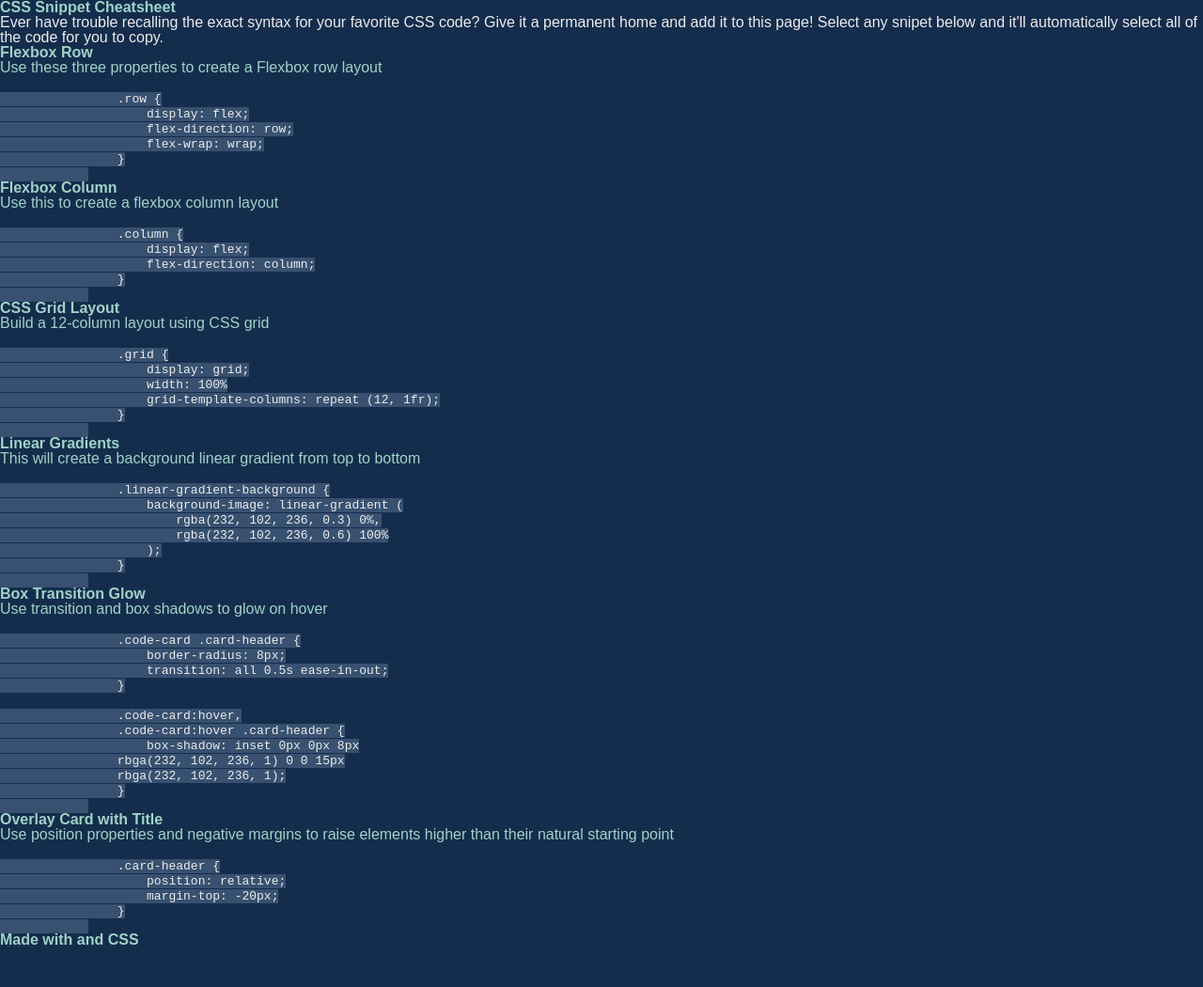
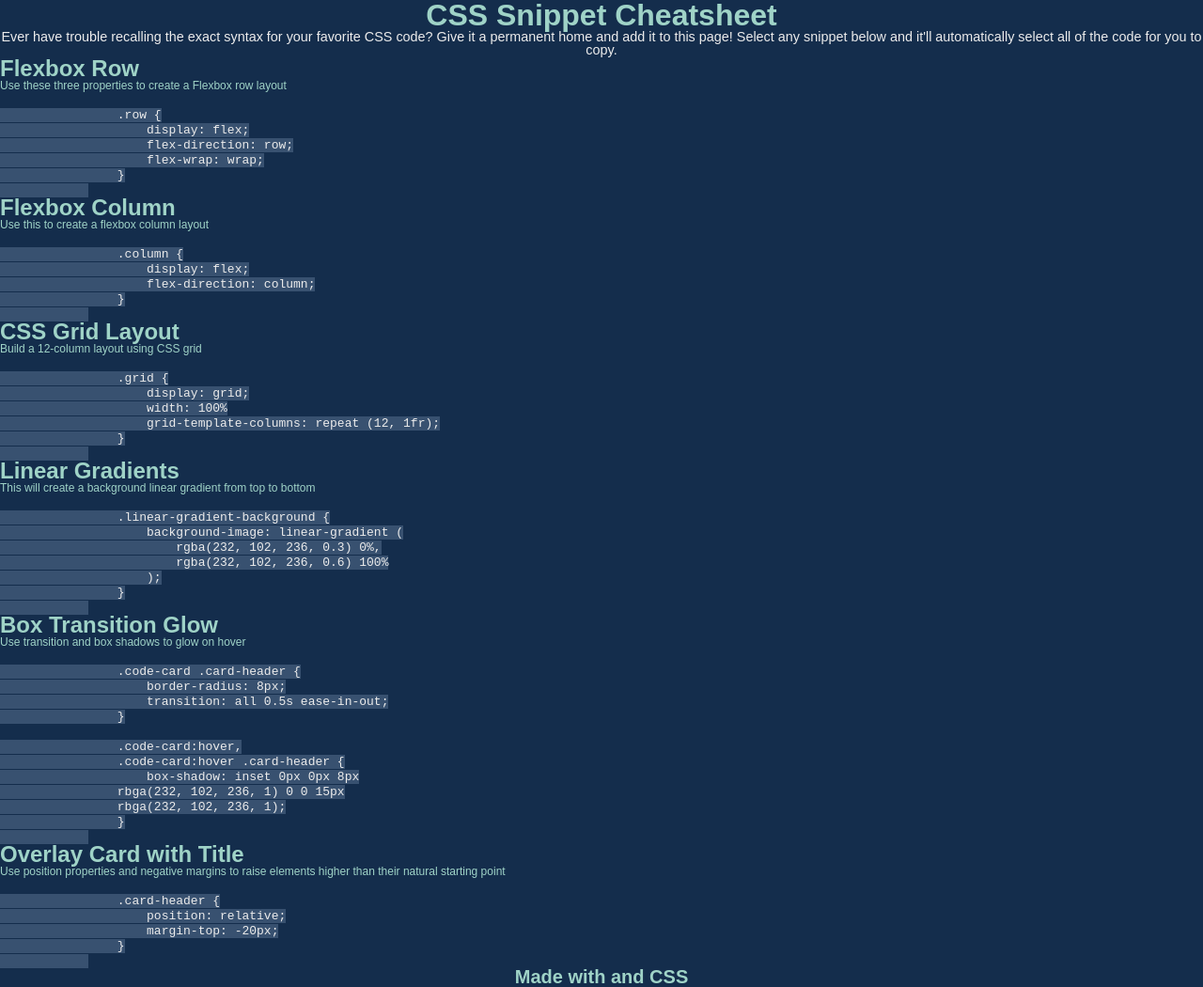
Before and after one commit to James-Y-Wong/mp-2-mini-project, a plain HTML site: page index.html in a window 1280 px wide. Shown: the whole page at 94% size. Before the commit the page ends 1008 px from the top, so only its background shows below. Drawn offline with Linux system fonts and the light colour scheme.

Commit message:
fixed typo in index.html, adjusted font size, centered header and footer

```diff
--- a/assets/style.css
+++ b/assets/style.css
@@ -18,11 +18,13 @@ h1, h2, h3 {
 header p {
     color: var(--light);
     font-family: Arial, Helvetica, sans-serif;
+    font-size: 90%;
 }
 
 section p {
     color: var(--aqua);
     font-family: Arial, Helvetica, sans-serif;
+    font-size: 75%;
 }
 
 
@@ -30,8 +32,22 @@ code {
     color: var(--light);
     background-color: var(--navy);
     font-family: monospace;
+    font-size: 100%;
 }
 
 header {
+    text-align: center;
+}
 
+footer {
+    text-align: center;
+    font-size: 125%;
 }
+
+h1 {
+    font-size: 200%;
+}
+
+h2 {
+    font-size: 150%;
+}
--- a/index.html
+++ b/index.html
@@ -11,7 +11,7 @@
 <body>
     <header>
         <h1>CSS Snippet Cheatsheet</h1>
-        <p>Ever have trouble recalling the exact syntax for your favorite CSS code? Give it a permanent home and add it to this page! Select any snipet below and it'll automatically select all of the code for you to copy.</p>
+        <p>Ever have trouble recalling the exact syntax for your favorite CSS code? Give it a permanent home and add it to this page! Select any snippet below and it'll automatically select all of the code for you to copy.</p>
 
     </header>
     <main>
```
